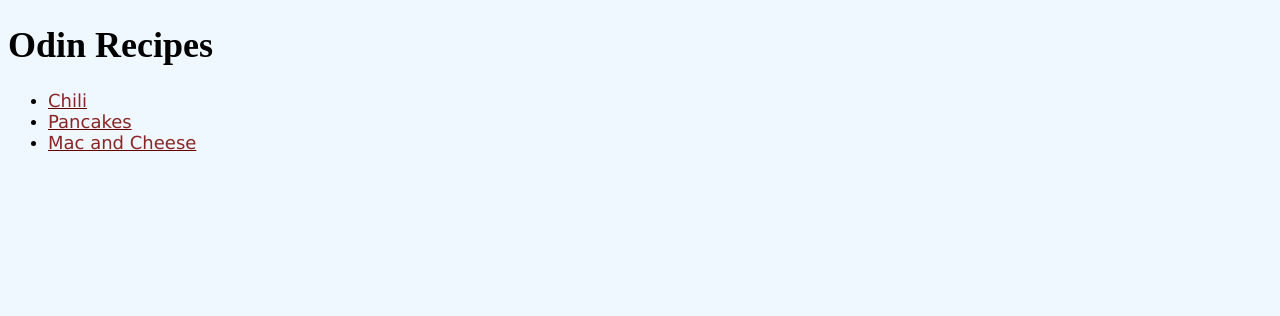
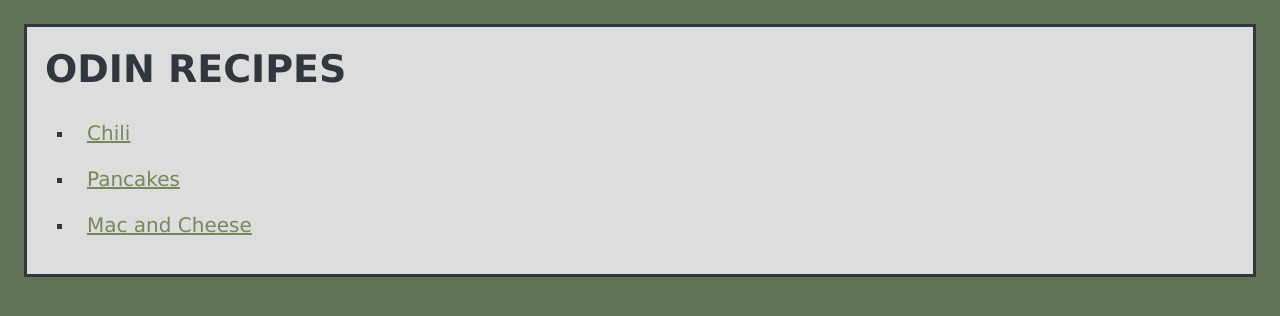
Before and after one commit to faceless-void666/odin-recipes, a plain HTML site: page index.html in a window 1280 px wide. Drawn offline with Linux system fonts and the light colour scheme.

Commit message:
Change colors, layout and style of the page
Change margins, border, padding. Change color palette to make the
homepage more appealing and captivating.

```diff
--- a/styles.css
+++ b/styles.css
@@ -1,15 +1,45 @@
-body {
-  background-color: aliceblue;
-  font-family: Verdana, Arial, Tahoma, sans-serif;
+* {
+  line-height: 1.5;
+  padding: 0;
+  margin: 0;
+  box-sizing: border-box;
 }
 
-h1 {
-  font-family: 'Times New Roman', Times, serif;
-  font-size: 36px;
+body {
+  background-color: #627254;
+  color: #31363F;
+  font-family: Verdana, Arial, Tahoma, sans-serif;
+  text-align: left;
 }
 
-ul .recipe-link {
-  color: rgb(138, 37, 37);
-  text-decoration-color: rgb(102, 0, 0);
-  font-size: 18px;
+
+h1 {
+  font-size: 38px;
+  margin-bottom: 8px;
+  text-transform: uppercase;
 }
+
+ul {
+  list-style: square inside;
+  margin: 12px;
+}
+
+
+
+.container {
+  background-color: #DDDDDD;
+  border: 3px solid #31363F;
+  max-width: 1800px;
+  margin: 24px;
+  padding: 14px 18px;
+}
+
+
+.recipe-link {
+  color: #76885B;
+  text-decoration-color: #76885B;
+  font-size: 20px;
+  padding: 4px;
+  margin: 4px;
+  display: inline-block;
+}
```
